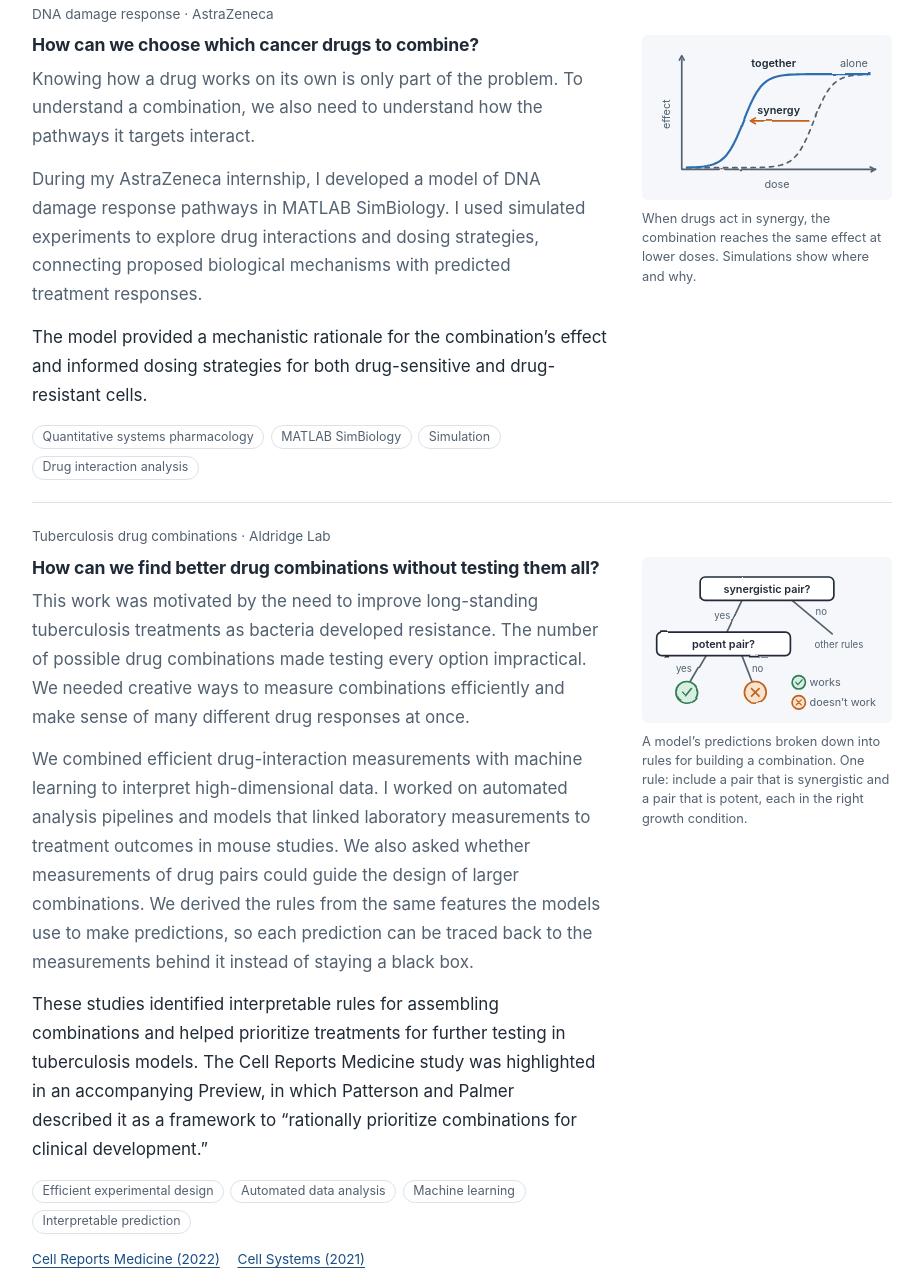
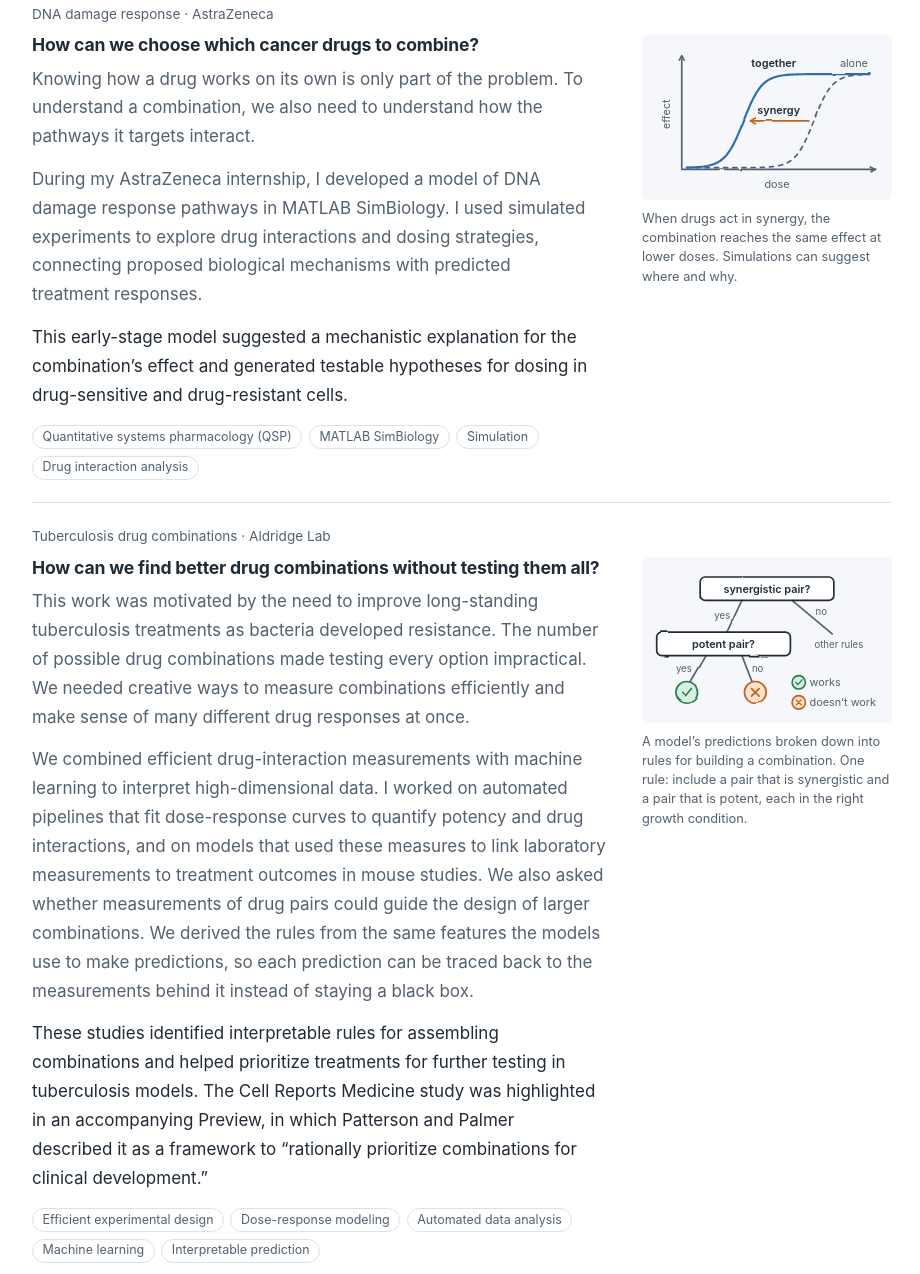
Before and after one commit to YonaNeg/YonaNeg.github.io, an Astro site: page /research in a window 1280 px wide. Shown: the part 1510-2784 px from the top of the page, without its empty margins (178-1098 px from the left). Built offline with nearby package versions, Linux system fonts and the light colour scheme; Astro itself is replaced by a stand-in of ours.

Commit message:
Update research page wording

```diff
--- a/src/pages/index.astro
+++ b/src/pages/index.astro
@@ -11,7 +11,7 @@ import { withBase } from '../utils/paths';
 // Each card is a one-line teaser; the full story lives in the matching section of the research page.
 const questions = [
   { title: 'Why cancer cells respond differently', summary: 'How cancer cells switch between states, and how the mix already present shapes their response to drugs and other signals.', anchor: 'melanoma', Sketch: StateLandscape },
-  { title: 'Which drugs to combine, and at what dose', summary: 'Simulations and efficient experiments that compare combinations and doses, so the most promising are tested first.', anchor: 'drug-combinations', Sketch: DoseResponse },
+  { title: 'Which drugs to combine, and at what dose', summary: 'Simulations that compare drug combinations and doses to suggest which are worth testing.', anchor: 'drug-combinations', Sketch: DoseResponse },
   { title: 'Turning predictions into rules', summary: 'Machine learning that isn’t a black box: the measurements behind each prediction become simple rules for assembling drug combinations.', anchor: 'tuberculosis', Sketch: DecisionTree },
 ];
 
--- a/src/pages/research.astro
+++ b/src/pages/research.astro
@@ -100,11 +100,11 @@ import PerturbLayers from '../components/sketches/PerturbLayers.astro';
             strategies, connecting proposed biological mechanisms with predicted treatment responses.
           </p>
           <p class="project-insight">
-            The model provided a mechanistic rationale for the combination’s effect and informed dosing
-            strategies for both drug-sensitive and drug-resistant cells.
+            This early-stage model suggested a mechanistic explanation for the combination’s effect and
+            generated testable hypotheses for dosing in drug-sensitive and drug-resistant cells.
           </p>
           <div class="keywords" aria-label="Skills used in the DNA damage response project">
-            <span class="keyword">Quantitative systems pharmacology</span>
+            <span class="keyword">Quantitative systems pharmacology (QSP)</span>
             <span class="keyword">MATLAB SimBiology</span>
             <span class="keyword">Simulation</span>
             <span class="keyword">Drug interaction analysis</span>
@@ -112,7 +112,7 @@ import PerturbLayers from '../components/sketches/PerturbLayers.astro';
         </div>
         <figure class="project-sketch">
           <div class="sketch-frame"><DoseResponse /></div>
-          <figcaption>When drugs act in synergy, the combination reaches the same effect at lower doses. Simulations show where and why.</figcaption>
+          <figcaption>When drugs act in synergy, the combination reaches the same effect at lower doses. Simulations can suggest where and why.</figcaption>
         </figure>
       </article>
 
@@ -128,7 +128,8 @@ import PerturbLayers from '../components/sketches/PerturbLayers.astro';
           </p>
           <p>
             We combined efficient drug-interaction measurements with machine learning to interpret
-            high-dimensional data. I worked on automated analysis pipelines and models that linked
+            high-dimensional data. I worked on automated pipelines that fit dose-response curves to
+            quantify potency and drug interactions, and on models that used these measures to link
             laboratory measurements to treatment outcomes in mouse studies. We also asked whether
             measurements of drug pairs could guide the design of larger combinations. We derived the
             rules from the same features the models use to make predictions, so each prediction can be
@@ -142,6 +143,7 @@ import PerturbLayers from '../components/sketches/PerturbLayers.astro';
           </p>
           <div class="keywords" aria-label="Skills used in the tuberculosis projects">
             <span class="keyword">Efficient experimental design</span>
+            <span class="keyword">Dose-response modeling</span>
             <span class="keyword">Automated data analysis</span>
             <span class="keyword">Machine learning</span>
             <span class="keyword">Interpretable prediction</span>
```
